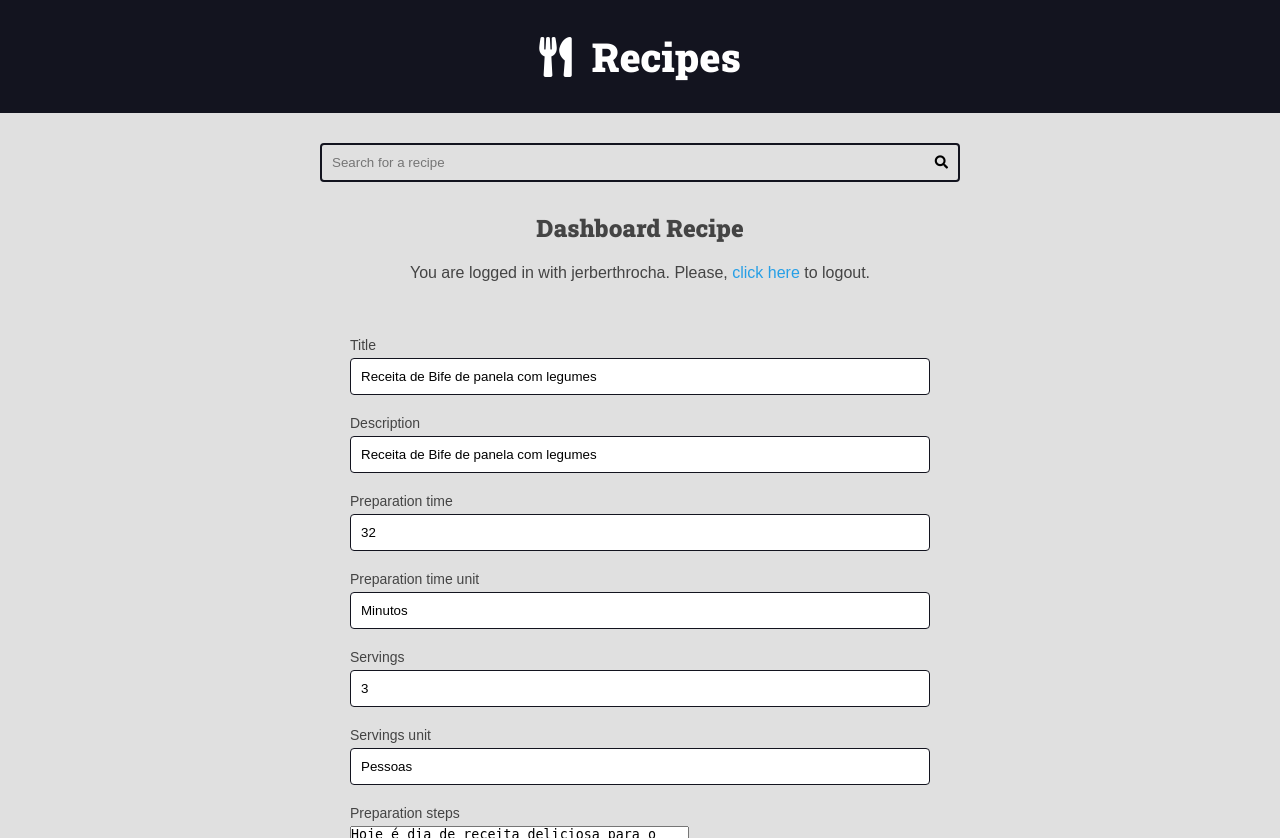
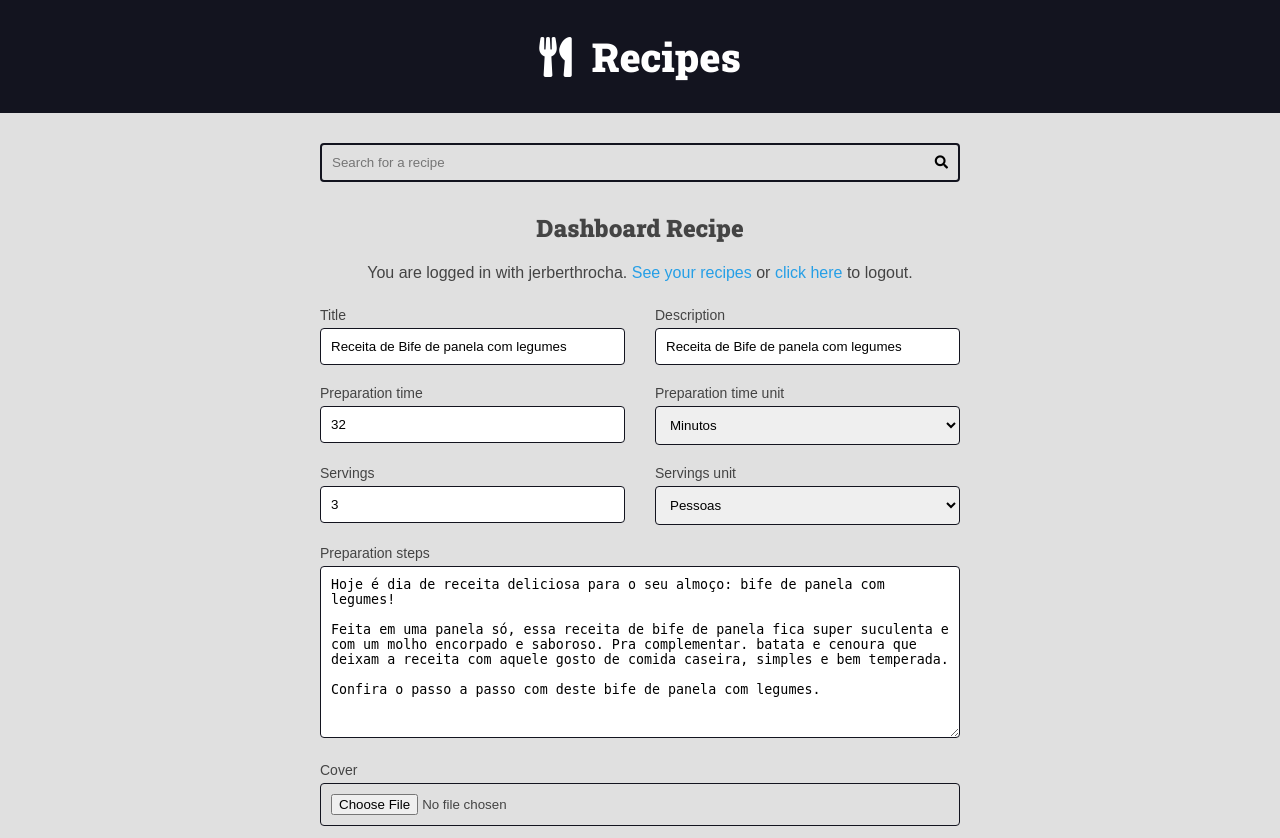
Before and after one commit to JerberthRocha/curso-django, a Django app: page /authors/dashboard/recipe/19/edit/ in a window 1280 px wide. Shown: the top 838 px of the page. Run offline with Django 3.2, Linux system fonts and the light colour scheme; a user stored in the database is signed in; data comes from the database, SQL or seed files in the repository; both versions use the stored data as it was after the commit.

Commit message:
Corrigindo CSS do formulário e da grid

```diff
--- a/authors/forms/recipe_form.py
+++ b/authors/forms/recipe_form.py
@@ -1,9 +1,35 @@
 from django import forms
 from recipes.models import Recipe
+from utils.django_forms import add_attr
 
 class AuthorRecipeForm(forms.ModelForm):
+    def __init__(self, *args, **kwargs):
+        super().__init__(*args, **kwargs)
+
+        add_attr(self.fields.get('preparation_steps'), 'class', 'span-2')
+
     class Meta:
         model = Recipe
         fields = 'title', 'description', 'preparation_time', \
             'preparation_time_unit', 'servings', 'servings_unit', \
                 'preparation_steps', 'cover'
+        widgets = {
+            'cover': forms.FileInput(
+                attrs={
+                    'class': 'span-2'
+                }
+            ),
+            'servings_unit': forms.Select(
+                choices=(
+                    ('Porções', 'Porções'),
+                    ('Pedaços', 'Pedaços'),
+                    ('Pessoas', 'Pessoas'),
+                )
+            ),
+            'preparation_time_unit': forms.Select(
+                choices=(
+                    ('Minutos', 'Minutos'),
+                    ('Horas', 'Horas'),
+                )
+            ),
+        }
--- a/authors/templates/authors/pages/dashboard_recipe.html
+++ b/authors/templates/authors/pages/dashboard_recipe.html
@@ -8,7 +8,7 @@
         {% include 'global/partials/messages.html' %}
         {% include 'authors/partials/login_message.html' %}
 
-        <div class="authors-dashboard-container">
+        <div class="left">
             {% include 'global/partials/form.html' %}
         </div>
     </div>
--- a/authors/templates/authors/partials/login_message.html
+++ b/authors/templates/authors/partials/login_message.html
@@ -1,7 +1,7 @@
 {% if request.user.is_authenticated %}
     <div class="login-message">
         You are logged in with {{ request.user.username }}.
-        Please,
+        <a href="{% url 'authors:dashboard' %}">See your recipes</a> or
         <form class="inline-form" action="{% url 'authors:logout' %}" method="POST">
             {% csrf_token %}
             <input type="hidden" name="username" value="{{ request.user.username }}"></input>
--- a/base_static/global/css/styles.css
+++ b/base_static/global/css/styles.css
@@ -66,6 +66,15 @@ h4,
 h5,
 h6 {
   font-family: var(--font-headings);
+}
+
+img {
+  max-width: 100%;
+}
+
+a {
+  color: var(--color-primary);
+  text-decoration: none;
 }
 
 .container {
@@ -347,7 +356,9 @@ h6 {
   font-size: 1.6rem;
 }
 
-.form-content input{
+.form-content input,
+.form-content textarea,
+.form-content select {
   width: 100%;
   padding: 1rem;
   border-radius: 0.4rem;
@@ -356,6 +367,10 @@ h6 {
 
 .inline-form {
   display: inline;
+}
+
+.span-2 {
+  grid-column: span 2;
 }
 
 .plaintext-button {
@@ -444,6 +459,10 @@ h6 {
   text-align: center;
 }
 
+.left {
+  text-align: left;
+}
+
 .m-x {
   margin: 0 var(--spacing-gutter-medium);
 }
--- a/base_templates/global/partials/form.html
+++ b/base_templates/global/partials/form.html
@@ -4,7 +4,7 @@
 
         <div class="form-content form-content-grid">
             {% for field in form %}
-            <div class="form-group">
+                <div class="form-group {{ field.field.widget.attrs.class }}">
                     <label for="{{ field.id_for_label }}">{{ field.label }}</label>
                     {{ field }}
 
@@ -13,8 +13,13 @@
                     {% endif %}
 
                     {{ field.errors }}
+                </div>
 
+                {% if field.name == 'cover' and field.value.url %}
+                    <div class="span-2">
+                        <img src="{{ field.value.url }}" alt="Capa para {{ recipe.title }}">
                     </div>
+                {% endif %}
             {% endfor %}
         </div>
 
```
Also changed, not shown: db.sqlite3. Lines whose indentation alone changed are shown as unchanged.
